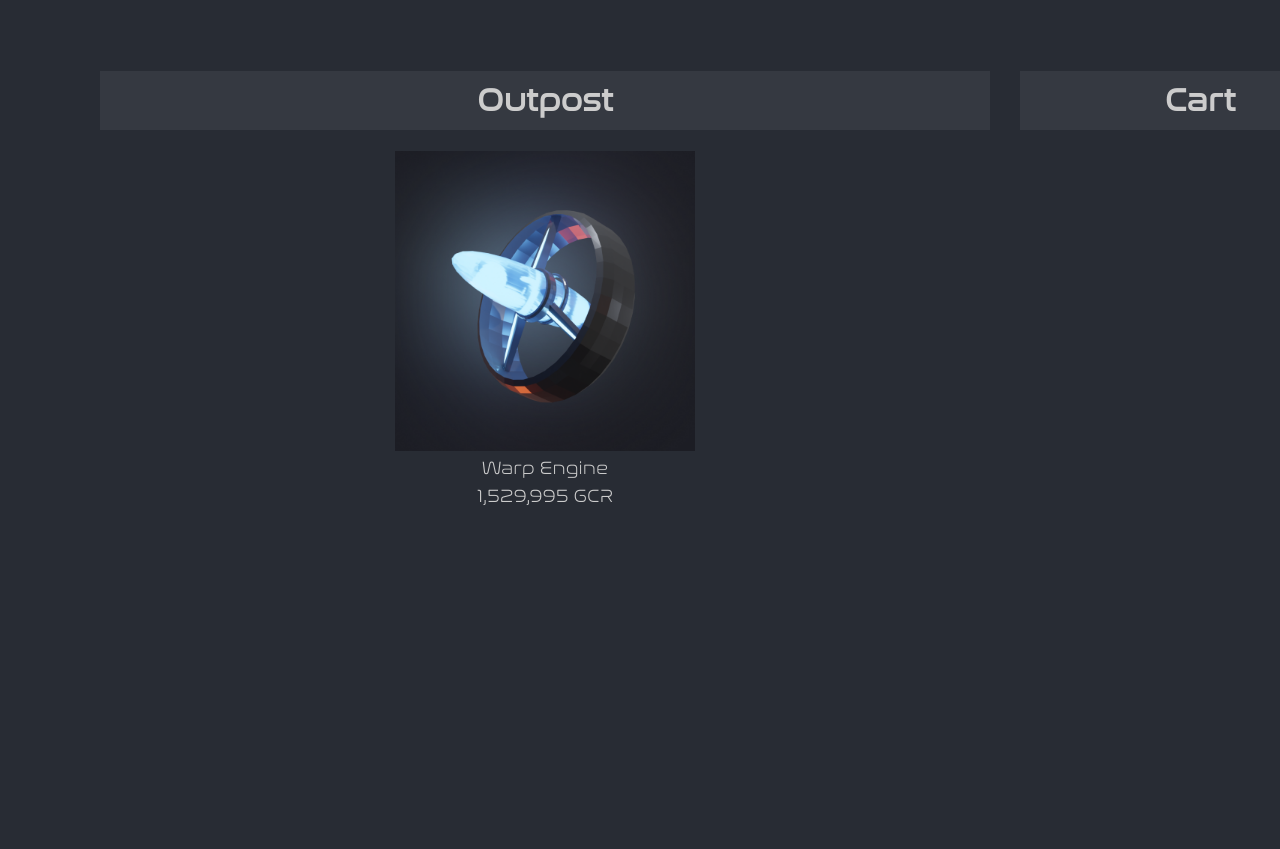
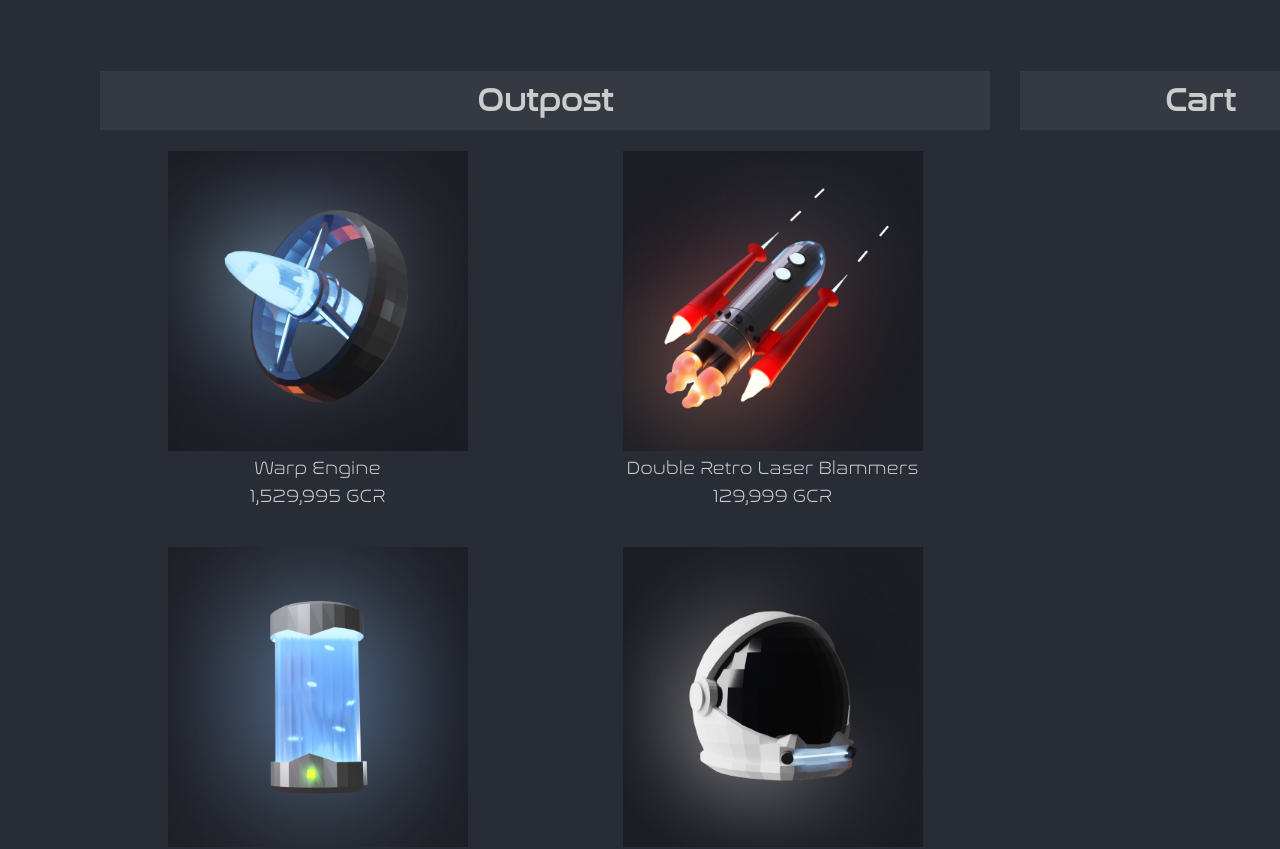
Before and after one commit to lightspeed-academy/lightspeed-react-cosmic-traders, a React (Create React App) app: page / in a window 1280 px wide. Shown: the top 849 px of the page. Before the commit the page ends 800 px from the top, so only its background shows below. Built offline with nearby package versions, Linux system fonts and the light colour scheme.

Commit message:
12-PassingDataWithProps Complete

```diff
--- a/src/outpost/Outpost.js
+++ b/src/outpost/Outpost.js
@@ -1,12 +1,12 @@
-import styles from './Outpost.module.scss';
-import Product from '../products/Product';
+import styles from './Outpost.module.scss'
+import ProductListing from '../products/ProductListing'
 
 export default function Outpost() {
   return (
     <>
       <div className={styles.mainLeft}>
         <h1 className="section-header">Outpost</h1>
-        <Product />
+        <ProductListing />
       </div>
       <div className={styles.rightSidebar}><h2 className="section-header">Cart</h2></div>
     </>
--- a/src/products/Product.js
+++ b/src/products/Product.js
@@ -1,21 +1,15 @@
 import styles from './Product.module.scss'
 import { toCurrencyFormat } from '../utils/format-utils'
 
-function Product() {
-  const product = {
-    "name": "Warp Engine",
-    "price": 1529995,
-    "image": "warp-engine.png"
-  }
-
+function Product({ productData }) {
   return (
     <>
       <div className={styles.productImage}>
-        <img src={require(`../images/${product.image}`)} alt="" />
+        <img src={require(`../images/${productData.image}`)} alt="" />
       </div>
       <div className={styles.productDetails}>
-        <div className={styles.title}>{product.name}</div>
-        <div className={styles.price}>{toCurrencyFormat(product.price)}</div>
+        <div className={styles.title}>{productData.name}</div>
+        <div className={styles.price}>{toCurrencyFormat(productData.price)}</div>
       </div>
     </>
   )
--- /dev/null
+++ b/src/products/ProductListing.js
@@ -0,0 +1,16 @@
+import products from '../products/products.json'
+import styles from './ProductListing.module.scss'
+import Product from './Product'
+
+function ProductListing(props) {
+  return (
+    <ul className={styles.products}>
+      {products.map((product, idx) => (
+        <li key={idx} >
+          <Product productData={product} />
+        </li>)
+      )}
+    </ul>
+  )
+}
+export default ProductListing
--- /dev/null
+++ b/src/products/ProductListing.module.scss
@@ -0,0 +1,8 @@
+$gutter: 20px;
+
+/* Product List Styles */
+.products {
+  display: grid;
+  grid-gap: 40px $gutter;
+  grid-template-columns: repeat(auto-fill, minmax(300px, 1fr));
+}
--- /dev/null
+++ b/src/products/products.json
@@ -0,0 +1,62 @@
+[
+  {
+    "name": "Warp Engine",
+    "price": 1529995,
+    "image": "warp-engine.png"
+  },
+  {
+    "name": "Double Retro Laser Blammers",
+    "price": 129999,
+    "image": "double-retro-laser-blammers.png"
+  },
+  {
+    "name": "Cryogenic Chamber",
+    "price": 595995,
+    "image": "cryogenic-chamber.png"
+  },
+  {
+    "name": "Space Helmet",
+    "price": 1275,
+    "image": "space-helmet.png"
+  },
+  {
+    "name": "Teleporter",
+    "price": 655999,
+    "image": "teleporter.png"
+  },
+  {
+    "name": "Targeting Viewport",
+    "price": 29995,
+    "image": "targeting-viewport.png"
+  },
+  {
+    "name": "Tractor Beam",
+    "price": 345990,
+    "image": "tractor-beam.png"
+  },
+  {
+    "name": "Radar Array",
+    "price": 220995,
+    "image": "radar-array.png"
+  },
+  {
+    "name": "Jetpack",
+    "price": 12995,
+    "image": "jetpack.png"
+  },
+  {
+    "name": "Universal Translator",
+    "price": 9895,
+    "image": "universal-translator.png"
+  },
+  {
+    "name": "Booster Rocket",
+    "price": 129980,
+    "image": "booster-rocket.png"
+  },
+  {
+    "name": "Shield Generator",
+    "price": 485700,
+    "image": "shield-generator.png"
+  }
+]
```
